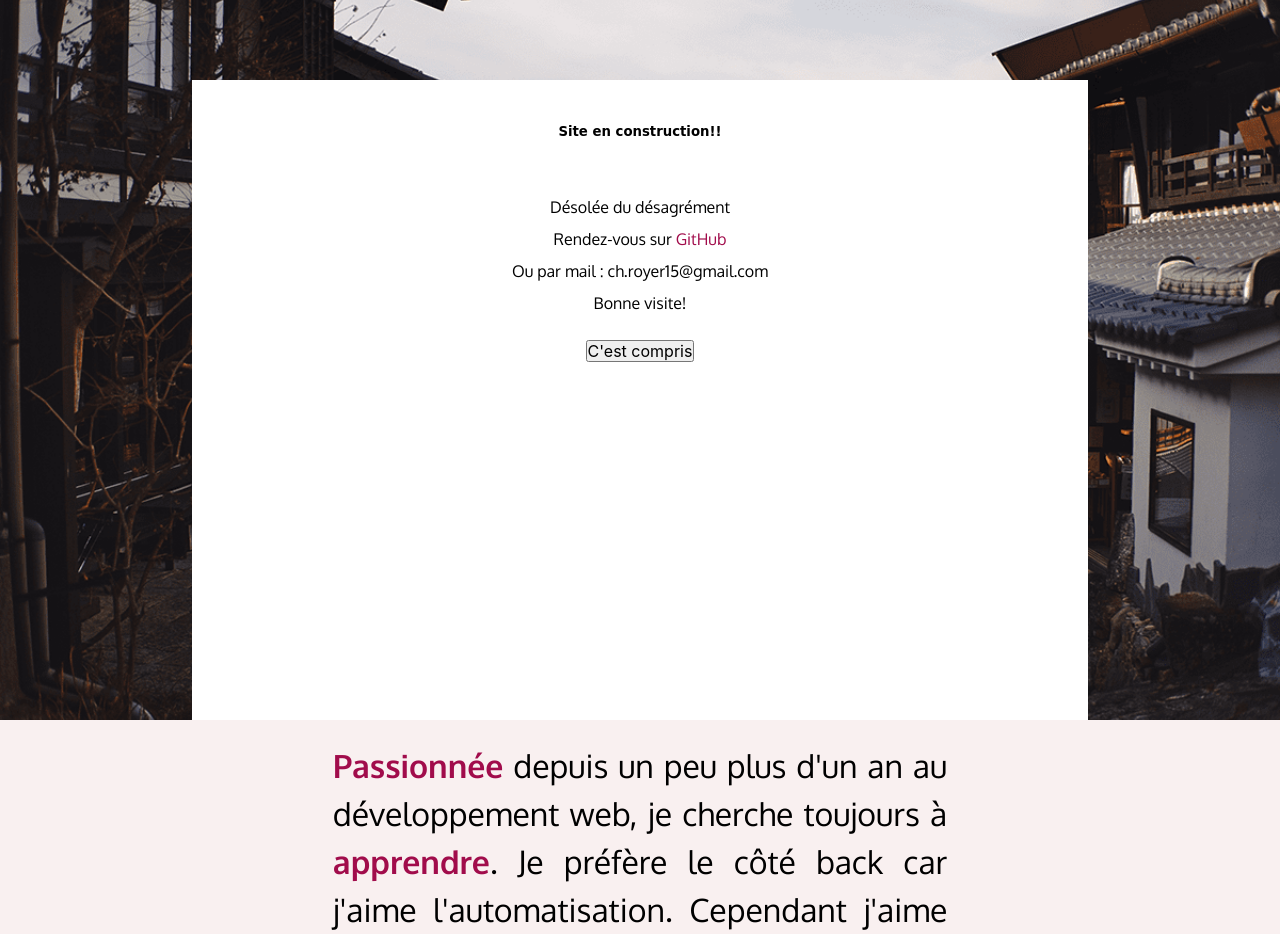
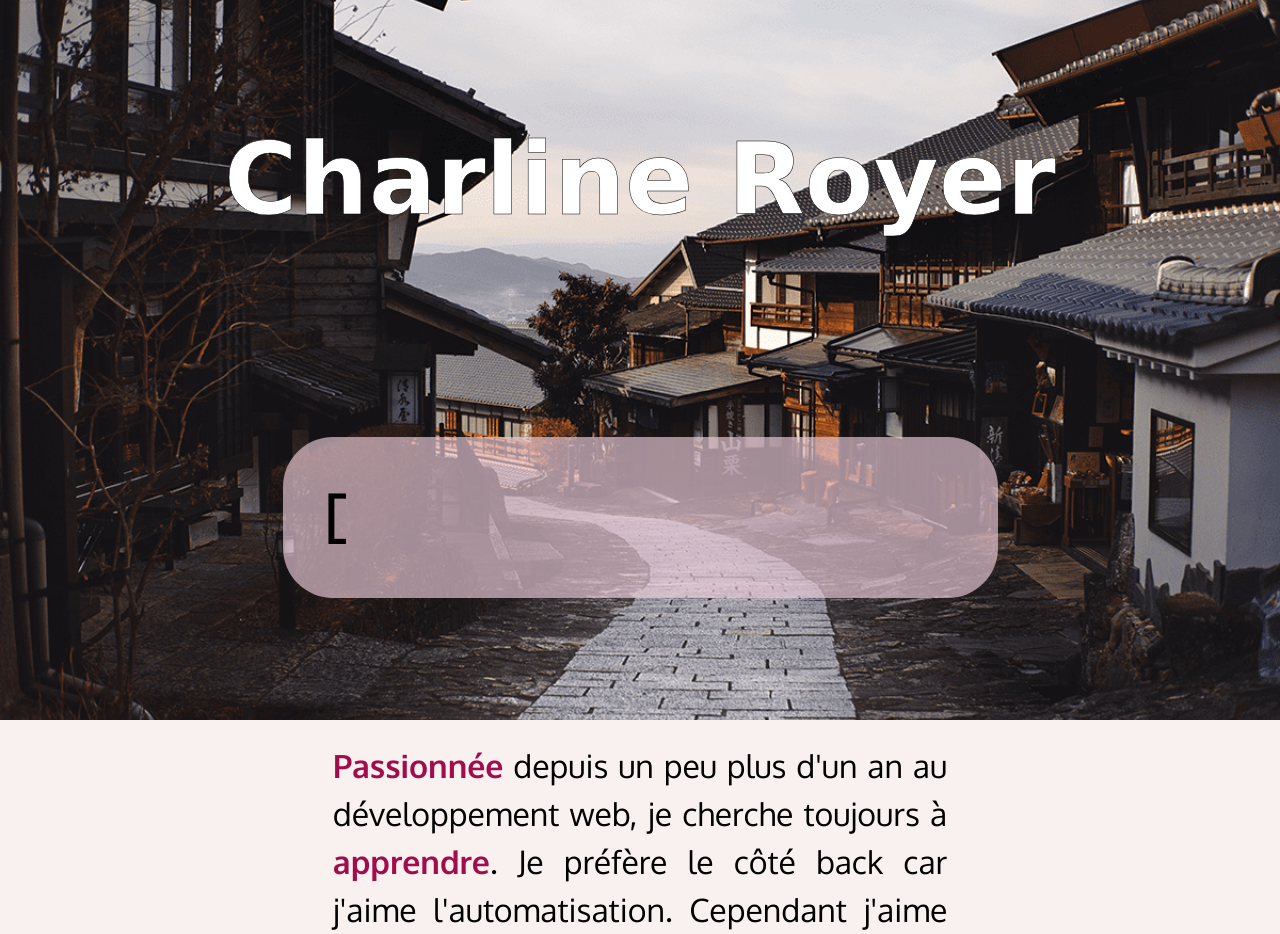
Before and after one commit to akia-web/Portfolio, a Symfony app: template templates/main/accueil.html.twig in a window 1280 px wide. Shown: the part 80-1014 px from the top of the page. Run offline with Twig, Linux system fonts and the light colour scheme; the template is opened without the code that fills it, so the values that code supplies are empty; some libraries are stand-ins or nearby versions; some web fonts are replaced.

Commit message:
enlever la pop-up

```diff
--- a/public/css/style.css
+++ b/public/css/style.css
@@ -69,7 +69,7 @@
     text-decoration: underline;
 }
 
-.popup{
+/* .popup{
     background-color: white;
     font-size: 1em;
     width: 70%;
@@ -83,7 +83,7 @@
     transform:translate(-50%);
     animation: descendre 0.6s linear forwards;
     z-index: 99;
-}
+} */
 
 @keyframes descendre{
     to{
--- a/templates/main/accueil.html.twig
+++ b/templates/main/accueil.html.twig
@@ -45,7 +45,7 @@
     </section>
 
 
-    <div class="popup" id="popup">
+    {# <div class="popup" id="popup">
         <h5>Site en construction!!</h5>
         <p>Désolée du désagrément</p>
         <p>Rendez-vous sur <a href="https://github.com/akia-web" target="_blank"> GitHub</a></p>
@@ -56,7 +56,7 @@
         <button onclick="valider()">C'est compris</button>
 
     </div>
-
+  #}
 {% endblock %}
 
 {% block javascripts %}
```
